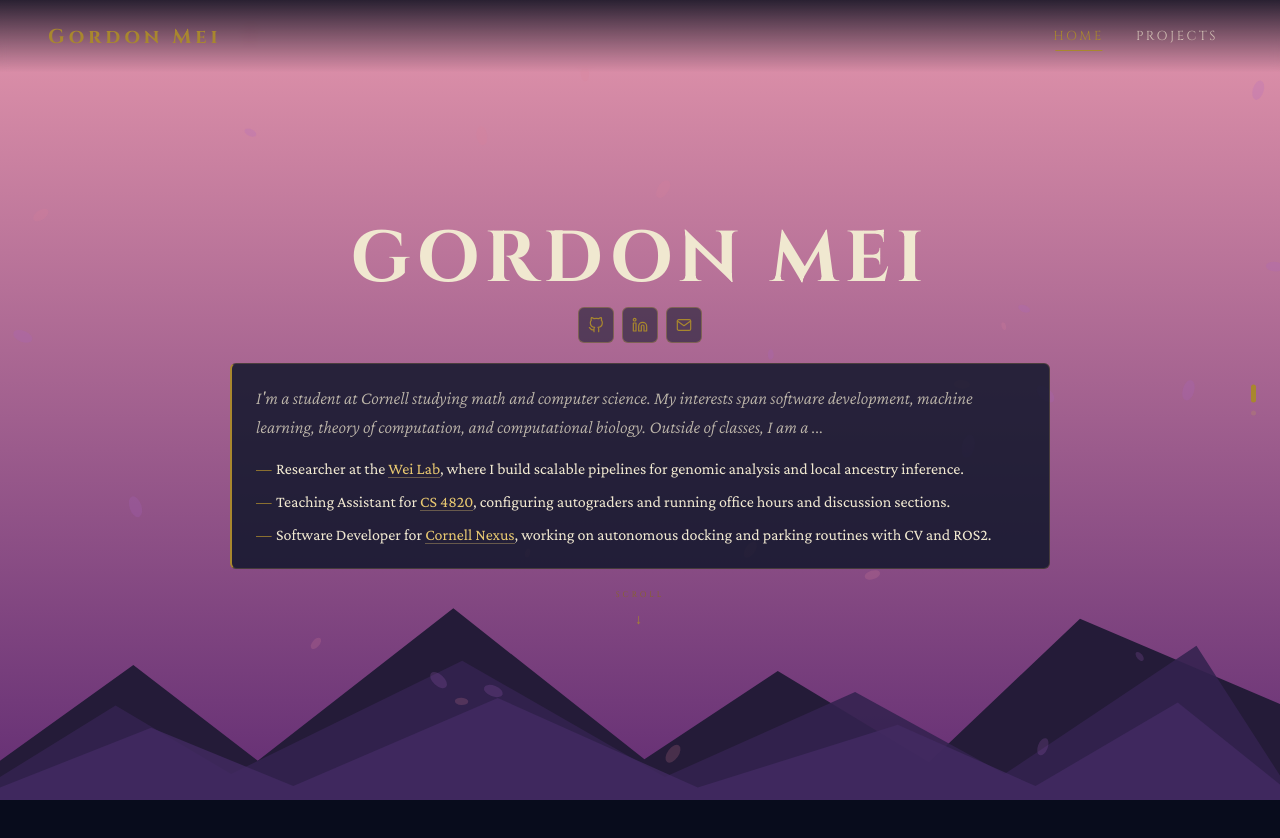
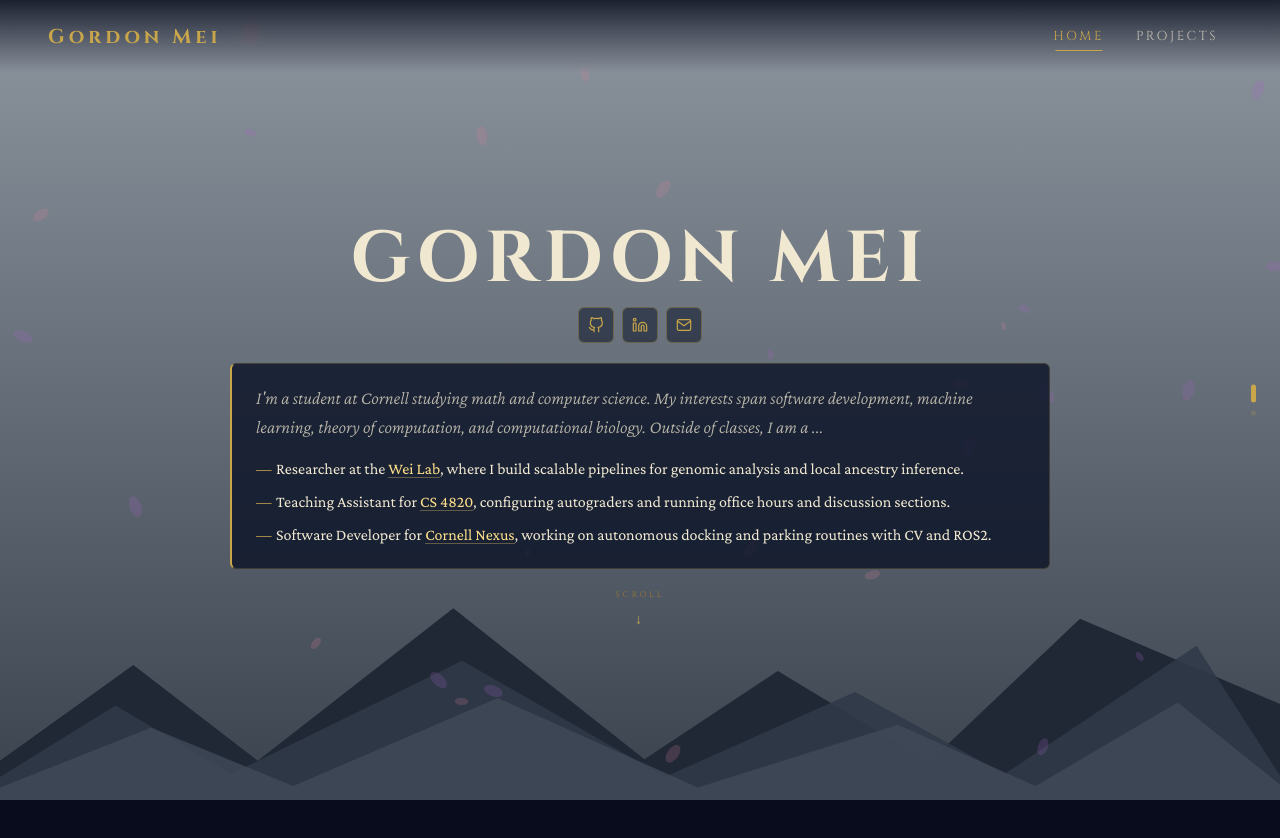
Before and after one commit to gordonm0253/gordonm0253.github.io, a Next.js app: page / in a window 1280 px wide. Shown: the top 838 px of the page. Built offline with nearby package versions, Linux system fonts and the light colour scheme.

Commit message:
gray changes

```diff
--- a/app/globals.css
+++ b/app/globals.css
@@ -1,10 +1,10 @@
 @import url('https://fonts.googleapis.com/css2?family=Cinzel:wght@400;600;700&family=Crimson+Pro:ital,wght@0,300;0,400;1,300&display=swap');
 
 :root {
-  --gold: #A8872E;
-  --gold-bright: #e8c870;
-  --gold-dim: #8a6820;
-  --gold-faint: rgba(200, 168, 75, 0.15);
+  --gold: #c9a64a;
+  --gold-bright: #ffe08a;
+  --gold-dim: #9f7d2e;
+  --gold-faint: rgba(216, 181, 82, 0.18);
   --blue-crystal: #4fa8e8;
   --blue-deep: #1a4a8a;
   --navy: #080c1c;
--- a/components/ParallaxBg.tsx
+++ b/components/ParallaxBg.tsx
@@ -22,16 +22,16 @@ export default function ParallaxBg({ scrollY }: Props) {
 
     if (r < 0.22) {
       const t = easeInOutQuad(r / 0.22);
-      top = lerpRgb([228, 150, 172], [14, 9, 42], t);
-      bot = lerpRgb([98, 45, 115], [7, 5, 24], t);
+      top = lerpRgb([142, 150, 160], [72, 80, 92], t);
+      bot = lerpRgb([58, 66, 78], [34, 40, 50], t);
     } else if (r < 0.50) {
       const t = easeInOutQuad((r - 0.22) / 0.28);
-      top = lerpRgb([14, 9, 42], [5, 9, 22], t);
-      bot = lerpRgb([7, 5, 24], [3, 4, 13], t);
+      top = lerpRgb([72, 80, 92], [40, 47, 58], t);
+      bot = lerpRgb([34, 40, 50], [22, 27, 36], t);
     } else {
       const t = easeInOutQuad((r - 0.50) / 0.50);
-      top = lerpRgb([5, 9, 22], [4, 7, 20], t);
-      bot = lerpRgb([3, 4, 13], [2, 3, 11], t);
+      top = lerpRgb([40, 47, 58], [30, 36, 46], t);
+      bot = lerpRgb([22, 27, 36], [16, 20, 28], t);
     }
 
     if (bgRef.current) {
@@ -51,16 +51,16 @@ export default function ParallaxBg({ scrollY }: Props) {
         <svg viewBox="0 0 1440 300" preserveAspectRatio="none" xmlns="http://www.w3.org/2000/svg" aria-hidden="true">
           <path
             d="M0 300V246L150 118L290 246L510 42L725 244L875 126L1045 248L1215 56L1440 170V300Z"
-            fill="#241b38"
+            fill="#202836"
           />
           <path
             d="M0 300V268L130 172L260 264L520 112L748 268L962 154L1130 264L1346 92L1440 266V300Z"
-            fill="#34234f"
+            fill="#303948"
             opacity="0.88"
           />
           <path
             d="M0 300V282L170 202L330 280L560 162L785 282L1010 198L1165 280L1325 168L1440 278V300Z"
-            fill="#432b63"
+            fill="#424b5a"
             opacity="0.78"
           />
         </svg>
--- a/components/ProjectsSection.module.css
+++ b/components/ProjectsSection.module.css
@@ -55,12 +55,12 @@
   display: flex;
   flex-direction: column;
   justify-content: center;
-  border: 1px solid rgba(200, 168, 75, 0.35);
+  border: 1px solid rgba(216, 181, 82, 0.42);
   border-left: 2px solid var(--gold);
   border-radius: 6px;
   background:
-    radial-gradient(circle at 20% 18%, rgba(200, 168, 75, 0.12), transparent 34%),
-    rgba(8, 14, 32, 0.88);
+    radial-gradient(circle at 20% 18%, rgba(216, 181, 82, 0.14), transparent 34%),
+    rgba(16, 21, 31, 0.9);
   padding: 18px 22px;
 }
 
@@ -103,7 +103,7 @@
   gap: 8px;
   margin-top: 12px;
   padding-top: 12px;
-  border-top: 1px solid rgba(200, 168, 75, 0.18);
+  border-top: 1px solid rgba(216, 181, 82, 0.24);
 }
 
 .actionButton {
@@ -112,9 +112,9 @@
   justify-content: center;
   min-height: 32px;
   padding: 8px 13px;
-  border: 1px solid rgba(232, 200, 112, 0.7);
+  border: 1px solid rgba(255, 224, 138, 0.74);
   border-radius: 6px;
-  background: rgba(232, 200, 112, 0.12);
+  background: rgba(255, 224, 138, 0.12);
   color: var(--gold-bright);
   font-family: 'Cinzel', Georgia, serif;
   font-size: 10px;
@@ -132,7 +132,7 @@
 }
 
 .actionButton:focus-visible {
-  outline: 2px solid rgba(232, 200, 112, 0.75);
+  outline: 2px solid rgba(255, 224, 138, 0.78);
   outline-offset: 3px;
 }
 
@@ -156,7 +156,7 @@
   font-family: 'Cinzel', Georgia, serif;
   font-size: 9px;
   letter-spacing: 2px;
-  color: rgba(200, 168, 75, 0.62);
+  color: rgba(255, 224, 138, 0.7);
   text-align: center;
   margin: 0;
 }
```
Also changed, not shown: 3 other files (tests, documents, lock files or other folders).
